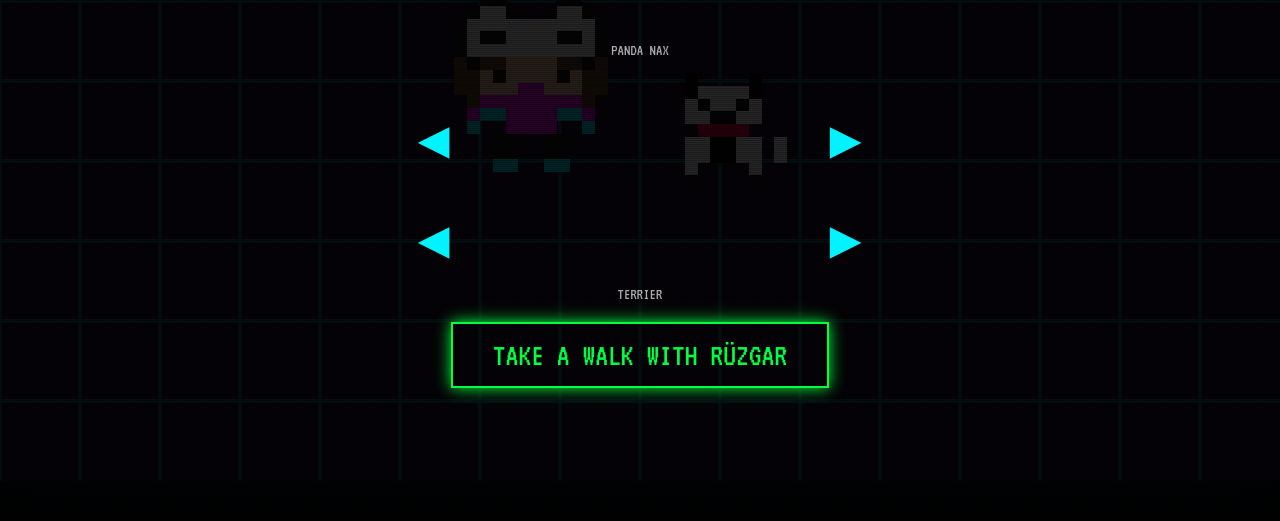
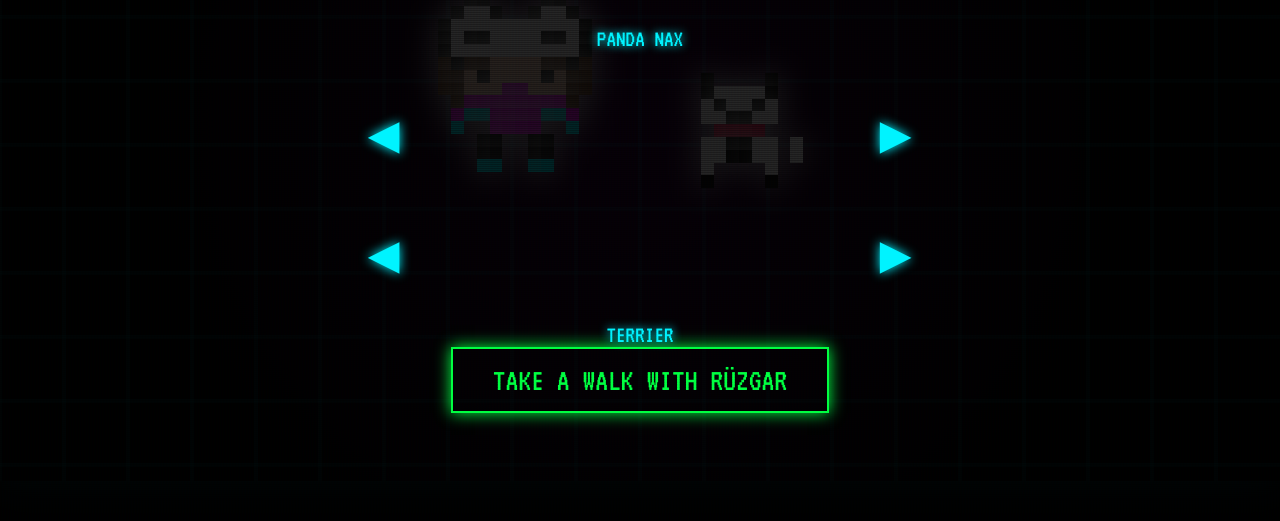
Before and after one commit to batinkurt/nax-life, a plain HTML site: page index.html in a window 1280 px wide. Shown: the part 279-800 px from the top of the page. Drawn offline with Linux system fonts and the light colour scheme.

Commit message:
Update index.html

```diff
--- a/index.html
+++ b/index.html
@@ -36,7 +36,7 @@
         }
 
         canvas {
-            image-rendering: pixelated;
+            image-rendering: pixelated; /* Critical for crisp look */
             box-shadow: 0 0 40px rgba(0, 243, 255, 0.2);
         }
 
@@ -122,14 +122,6 @@
         }
 
         /* Customization UI */
-        .custom-row {
-            display: flex;
-            align-items: center;
-            justify-content: center;
-            margin: 20px 0;
-            width: 100%;
-        }
-
         .arrow-btn {
             background: none;
             border: none;
@@ -138,15 +130,9 @@
             cursor: pointer;
             padding: 0 20px;
             animation: pulse 2s infinite;
+            text-shadow: 0 0 10px var(--neon-blue);
         }
-        .arrow-btn:hover { color: white; transform: scale(1.2); }
-
-        .preview-label {
-            font-size: 1.5rem;
-            color: #fff;
-            width: 150px;
-            text-align: center;
-        }
+        .arrow-btn:hover { color: white; transform: scale(1.2); text-shadow: 0 0 20px white; }
 
         .btn {
             background: transparent;
@@ -221,36 +207,6 @@
         }
         .toast.show { opacity: 1; }
 
-        /* Customization Overlay Area - Invisible div to capture clicks over canvas if needed */
-        #customizeUI {
-            position: absolute;
-            top: 50%;
-            left: 50%;
-            transform: translate(-50%, -50%);
-            width: 600px;
-            height: 300px;
-            display: flex;
-            flex-direction: column;
-            justify-content: space-between;
-            pointer-events: none; /* Let clicks pass through generally */
-        }
-
-        .selector-row {
-            display: flex;
-            justify-content: space-between;
-            align-items: center;
-            pointer-events: auto;
-            width: 100%;
-            padding: 0 50px;
-            box-sizing: border-box;
-        }
-
-        .char-name {
-            font-size: 1.5rem;
-            color: var(--neon-pink);
-            text-shadow: 0 0 5px var(--neon-pink);
-        }
-
         @keyframes glitch-text {
             0% { transform: skew(0deg); }
             20% { transform: skew(-2deg); }
@@ -282,32 +238,25 @@
         </div>
     </div>
 
-    <!-- START / CUSTOMIZE SCREEN -->
     <div id="startScreen" class="screen">
         <h1>NAX.TECH</h1>
         <h2>RUN WITH RÜZGAR</h2>
 
-        <!-- Customization Controls Overlay -->
-        <div style="position: relative; width: 500px; height: 250px; margin-bottom: 20px;">
-            <!-- Nax Selector -->
-            <div style="position: absolute; left: 0; top: 80px; width: 100%; display: flex; justify-content: space-between; align-items: center; z-index: 50;">
+        <div style="position: relative; width: 600px; height: 300px; margin-bottom: 20px;">
+            <div style="position: absolute; left: 0; top: 100px; width: 100%; display: flex; justify-content: space-between; align-items: center; z-index: 50;">
                 <button class="arrow-btn" onclick="changeChar('nax', -1)">◄</button>
-                <div style="width: 100px;"></div> <!-- Spacer for canvas character -->
-                <button class="arrow-btn" onclick="changeChar('nax', 1)">►</button>
+                <div style="width: 100px;"></div> <button class="arrow-btn" onclick="changeChar('nax', 1)">►</button>
             </div>
 
-            <!-- Ruzgar Selector -->
-            <div style="position: absolute; left: 0; top: 180px; width: 100%; display: flex; justify-content: space-between; align-items: center; z-index: 50;">
+            <div style="position: absolute; left: 0; top: 220px; width: 100%; display: flex; justify-content: space-between; align-items: center; z-index: 50;">
                 <button class="arrow-btn" onclick="changeChar('ruzgar', -1)">◄</button>
-                <div style="width: 100px;"></div> <!-- Spacer for canvas character -->
-                <button class="arrow-btn" onclick="changeChar('ruzgar', 1)">►</button>
+                <div style="width: 100px;"></div> <button class="arrow-btn" onclick="changeChar('ruzgar', 1)">►</button>
             </div>
 
-            <!-- Labels -->
-            <div style="position: absolute; top: 10px; width: 100%; display: flex; justify-content: space-around; color: #aaa;">
+            <div style="position: absolute; top: 20px; width: 100%; display: flex; justify-content: space-around; color: var(--neon-blue); font-size: 1.5rem; text-shadow: 0 0 10px var(--neon-blue);">
                 <span id="naxName">PANDA NAX</span>
             </div>
-             <div style="position: absolute; bottom: -20px; width: 100%; display: flex; justify-content: space-around; color: #aaa;">
+             <div style="position: absolute; bottom: -40px; width: 100%; display: flex; justify-content: space-around; color: var(--neon-blue); font-size: 1.5rem; text-shadow: 0 0 10px var(--neon-blue);">
                 <span id="ruzgarName">TERRIER</span>
             </div>
         </div>
@@ -315,13 +264,11 @@
         <button class="btn" onclick="startStory()">Take a walk with Rüzgar</button>
     </div>
 
-    <!-- STORY SCREEN -->
     <div id="storyScreen" class="screen hidden" onclick="skipIntro()">
         <div class="story-text" id="storyText"></div>
         <div class="skip-hint">Tap to Skip</div>
     </div>
 
-    <!-- GAME OVER SCREEN -->
     <div id="gameOverScreen" class="screen hidden">
         <h1 style="color: #ff3333;">SIGNAL LOST</h1>
         <p class="story-text" style="font-size: 1.5rem;">But Rüzgar stayed.</p>
@@ -345,44 +292,42 @@
 <script>
 /**
  * NAX.TECH: RUN WITH RÜZGAR
- * A Single File HTML Game
+ * Updated: Fast & Vibrant
  */
 
 // --- CONFIGURATION ---
 const CANVAS_WIDTH = 800;
 const CANVAS_HEIGHT = 450;
 const GRAVITY = 0.6;
-const JUMP_FORCE = -12;
+const JUMP_FORCE = -13; // Slight boost to jump
 const GROUND_Y = 380;
 const SPRITE_SCALE = 3;
 
-// --- ASSETS: MULTIPLE VARIATIONS ---
+// --- ASSETS ---
 
-// 1. NAX VARIATIONS (Added 'hair' color)
+// 1. NAX VARIATIONS
 const NAX_VARIANTS = [
-    { name: "PANDA NAX", colors: { hat: '#fff', hair: '#6b4226', skin: '#ffccaa', clothes: '#ff00ff', boots: '#00f3ff' } }, // Brown Hair
-    { name: "SAKURA NAX", colors: { hat: '#ffb7c5', hair: '#f4d03f', skin: '#ffe0bd', clothes: '#ff69b4', boots: '#fff' } }, // Blonde Hair
-    { name: "CYBER NAX", colors: { hat: '#333', hair: '#ff0055', skin: '#e0e0e0', clothes: '#00f3ff', boots: '#ffff00' } }  // Neon Pink Hair
+    { name: "PANDA NAX", colors: { hat: '#fff', hair: '#6b4226', skin: '#ffccaa', clothes: '#ff00ff', boots: '#00f3ff' } },
+    { name: "SAKURA NAX", colors: { hat: '#ffb7c5', hair: '#f4d03f', skin: '#ffe0bd', clothes: '#ff69b4', boots: '#fff' } },
+    { name: "CYBER NAX", colors: { hat: '#333', hair: '#ff0055', skin: '#e0e0e0', clothes: '#00f3ff', boots: '#ffff00' } }
 ];
 
-// Base Nax Matrix (Colors swapped dynamically)
-// H=Hat, S=Skin, C=Clothes, B=Boots, E=Eyes/Black Details, A=Hair (Long)
 const NAX_BASE_MATRIX = {
     idle: [
-        ['T','T','E','E','T','T','T','T','E','E','T','T'], // Panda Ears
-        ['T','E','H','H','E','T','T','E','H','H','E','T'], // Hat outline
-        ['E','H','H','H','H','H','H','H','H','H','H','E'], // Hat body
-        ['E','H','E','E','H','H','H','H','E','E','H','E'], // Eyes on hat
+        ['T','T','E','E','T','T','T','T','E','E','T','T'],
+        ['T','E','H','H','E','T','T','E','H','H','E','T'],
         ['E','H','H','H','H','H','H','H','H','H','H','E'],
-        ['A','E','A','A','S','S','S','S','A','A','E','A'], // Face + Hair bangs/sides
-        ['A','A','S','E','S','S','S','S','E','S','A','A'], // Long Hair sides
-        ['A','A','S','S','S','C','C','S','S','S','A','A'], // Long Hair over shoulders
-        ['T','A','C','C','C','C','C','C','C','C','A','T'], // Hair tips
-        ['T','C','B','B','C','C','C','C','B','B','C','T'], // Arms/Hands
+        ['E','H','E','E','H','H','H','H','E','E','H','E'],
+        ['E','H','H','H','H','H','H','H','H','H','H','E'],
+        ['A','E','A','A','S','S','S','S','A','A','E','A'],
+        ['A','A','S','E','S','S','S','S','E','S','A','A'],
+        ['A','A','S','S','S','C','C','S','S','S','A','A'],
+        ['T','A','C','C','C','C','C','C','C','C','A','T'],
+        ['T','C','B','B','C','C','C','C','B','B','C','T'],
         ['T','B','T','T','C','C','C','C','T','T','B','T'],
-        ['T','T','T','E','E','T','T','E','E','T','T','T'], // Legs
         ['T','T','T','E','E','T','T','E','E','T','T','T'],
-        ['T','T','T','B','B','T','T','B','B','T','T','T']  // Boots
+        ['T','T','T','E','E','T','T','E','E','T','T','T'],
+        ['T','T','T','B','B','T','T','B','B','T','T','T']
     ],
     run: [
         ['T','T','E','E','T','T','T','T','E','E','T','T'],
@@ -390,13 +335,13 @@ const NAX_BASE_MATRIX = {
         ['E','H','H','H','H','H','H','H','H','H','H','E'],
         ['E','H','E','E','H','H','H','H','E','E','H','E'],
         ['E','H','H','H','H','H','H','H','H','H','H','E'],
-        ['A','E','A','A','S','S','S','S','A','A','E','A'], // Hair moving
-        ['A','T','S','E','S','S','S','S','E','S','T','A'], // Hair bouncing out
+        ['A','E','A','A','S','S','S','S','A','A','E','A'],
+        ['A','T','S','E','S','S','S','S','E','S','T','A'],
         ['A','A','S','S','S','C','C','S','S','S','A','A'],
-        ['A','A','C','C','C','C','C','C','C','C','A','A'], // Hair flowing back
-        ['T','T','B','B','C','C','C','C','B','B','T','T'], // Arms
+        ['A','A','C','C','C','C','C','C','C','C','A','A'],
+        ['T','T','B','B','C','C','C','C','B','B','T','T'],
         ['T','B','T','T','C','C','C','C','T','T','B','T'],
-        ['T','T','T','E','E','T','T','T','T','T','T','T'], // Legs
+        ['T','T','T','E','E','T','T','T','T','T','T','T'],
         ['T','T','T','E','E','T','T','E','E','T','T','T'],
         ['T','T','B','B','T','T','T','B','B','T','T','T']
     ],
@@ -409,9 +354,9 @@ const NAX_BASE_MATRIX = {
         ['E','H','H','H','H','H','H','H','H','H','H','E'],
         ['E','H','E','E','H','H','H','H','E','E','H','E'],
         ['E','H','H','H','H','H','H','H','H','H','H','E'],
-        ['A','E','A','A','S','S','S','S','A','A','E','A'], // Hair low
-        ['A','A','C','C','C','C','C','C','C','C','A','A'], // Hair covering shoulders
-        ['T','C','B','B','C','C','C','C','B','B','C','T'], // Arms out
+        ['A','E','A','A','S','S','S','S','A','A','E','A'],
+        ['A','A','C','C','C','C','C','C','C','C','A','A'],
+        ['T','C','B','B','C','C','C','C','B','B','C','T'],
         ['T','T','T','B','B','T','T','B','B','T','T','T'],
         ['T','T','T','B','B','T','T','B','B','T','T','T'],
         ['T','B','B','T','T','T','T','T','T','B','B','T']
@@ -420,13 +365,11 @@ const NAX_BASE_MATRIX = {
 
 // 2. RUZGAR VARIATIONS
 const RUZGAR_VARIANTS = [
-    { name: "TERRIER", colors: { base: '#fff', spot: '#000' } }, // White w/ Black Spots
-    { name: "COCOA", colors: { base: '#d2b48c', spot: '#8b4513' } }, // Tan w/ Brown Spots
-    { name: "MOON", colors: { base: '#eee', spot: '#aaa' } } // Grey/White
+    { name: "TERRIER", colors: { base: '#fff', spot: '#000' } },
+    { name: "COCOA", colors: { base: '#d2b48c', spot: '#8b4513' } },
+    { name: "MOON", colors: { base: '#eee', spot: '#aaa' } }
 ];
 
-// Base Ruzgar Matrix
-// B=Base Coat, S=Spot Color, E=Eyes/Nose (Black), R=Collar
 const RUZGAR_BASE_MATRIX = {
     idle: [
         ['T','S','T','T','T','T','S','T','T','T'],
@@ -542,9 +485,10 @@ const ctx = canvas.getContext('2d');
 let frames = 0;
 let animationId;
 let isRunning = false;
-let gameSpeed = 5.0;
+let gameSpeed = 8.5; // START FAST
 let score = 0;
 let hearts = 3;
+let invulnerabilityTimer = 0; // Fixes double damage
 
 // Selection State
 let currentNaxIndex = 0;
@@ -568,7 +512,7 @@ function resize() {
     canvas.height = CANVAS_HEIGHT;
     canvas.style.width = (CANVAS_WIDTH * scale) + 'px';
     canvas.style.height = (CANVAS_HEIGHT * scale) + 'px';
-    ctx.imageSmoothingEnabled = false;
+    ctx.imageSmoothingEnabled = false; // VITAL FOR CRISP PIXELS
 }
 window.addEventListener('resize', resize);
 resize();
@@ -660,7 +604,6 @@ class Entity {
         this.frameTimer = 0;
         this.crouching = false;
 
-        // Use base idle for size
         let baseMatrix = (type === 'nax') ? NAX_BASE_MATRIX.idle : RUZGAR_BASE_MATRIX.idle;
         this.baseH = baseMatrix.length * SPRITE_SCALE;
         this.w = baseMatrix[0].length * SPRITE_SCALE;
@@ -688,12 +631,14 @@ class Entity {
     }
 
     draw(ctx, isMoving) {
+        // Blink if invulnerable
+        if (invulnerabilityTimer > 0 && Math.floor(frames / 5) % 2 === 0) return;
+
         if (this.type === 'nax') {
             let variant = NAX_VARIANTS[currentNaxIndex];
             let frame = (this.crouching) ? NAX_BASE_MATRIX.crouch :
-                        ((isMoving && Math.floor(this.frameTimer / 10) % 2 === 0) ? NAX_BASE_MATRIX.run : NAX_BASE_MATRIX.idle);
+                        ((isMoving && Math.floor(this.frameTimer / 8) % 2 === 0) ? NAX_BASE_MATRIX.run : NAX_BASE_MATRIX.idle);
 
-            // Adjust Y for crouch sprite empty space
             let drawY = this.y;
             if(this.crouching) drawY = GROUND_Y - (frame.length * SPRITE_SCALE);
 
@@ -701,7 +646,7 @@ class Entity {
 
         } else {
             let variant = RUZGAR_VARIANTS[currentRuzgarIndex];
-            let frame = (isMoving && Math.floor(this.frameTimer / 10) % 2 === 0) ? RUZGAR_BASE_MATRIX.run : RUZGAR_BASE_MATRIX.idle;
+            let frame = (isMoving && Math.floor(this.frameTimer / 8) % 2 === 0) ? RUZGAR_BASE_MATRIX.run : RUZGAR_BASE_MATRIX.idle;
             drawRuzgarSprite(ctx, frame, this.x, this.y, SPRITE_SCALE, variant);
         }
     }
@@ -784,7 +729,10 @@ function initGame() {
     player = new Entity(50, GROUND_Y, 'nax');
     ruzgar = new Entity(150, GROUND_Y, 'ruzgar');
     obstacles = []; items = []; particles = [];
-    score = 0; hearts = 3; gameSpeed = 5.0; frames = 0;
+    score = 0; hearts = 3;
+    gameSpeed = 8.5; // Starts faster
+    frames = 0;
+    invulnerabilityTimer = 0;
     stats = { headphones: 0, food: 0, pills: 0 };
     initBackground();
     updateHUD();
@@ -801,7 +749,7 @@ function drawHUD(ctx) {
     const scale = 4; const startX = 20; const startY = 20; const gap = 30;
     for (let i = 0; i < hearts; i++) {
         let hX = startX + (i * gap);
-        drawGeneralSprite(ctx, HEART_SPRITE, hX, startY, scale); // Reusing general drawer
+        drawGeneralSprite(ctx, HEART_SPRITE, hX, startY, scale);
     }
 }
 
@@ -819,27 +767,39 @@ function spawnLogic() {
     if (spawnTimer <= 0) {
         if (Math.random() > 0.4) obstacles.push(new Obstacle());
         else items.push(new Item());
-        let diff = Math.floor(score / 500); let base = 90 - (diff * 5); if (base < 40) base = 40;
-        spawnTimer = base + Math.random() * 30;
+        // Reduce gap as speed increases, but safely
+        let diff = Math.floor(score / 500);
+        let base = 70 - (diff * 5); // Spawns happen faster
+        if (base < 35) base = 35;
+        spawnTimer = base + Math.random() * 20;
     }
 }
 
 function checkCollisions() {
-    // Shared collision logic
+    // If invulnerable, skip damage checks
+    if (invulnerabilityTimer > 0) {
+        invulnerabilityTimer--;
+        return; // Skip hit logic
+    }
+
     let hit = false;
     obstacles.forEach(obs => {
         if(!obs.markedForDeletion) {
-            // Check Ruzgar
             if(ruzgar.x < obs.x+obs.w-10 && ruzgar.x+ruzgar.w > obs.x+10 && ruzgar.y < obs.y+obs.h && ruzgar.y+ruzgar.h > obs.y) {
                 hit = true; createParticles(ruzgar.x, ruzgar.y, '#ff0000');
             }
-            // Check Nax
             if(!hit && player.x < obs.x+obs.w-10 && player.x+player.w > obs.x+10 && player.y < obs.y+obs.h && player.y+player.h > obs.y) {
                 hit = true; createParticles(player.x, player.y, '#ff0000');
             }
             if(hit) {
-                Audio.hit(); hearts--; damageShake = 15; obs.markedForDeletion = true;
-                Audio.bark(); ruzgar.dy = -5; if(hearts <= 0) gameOver();
+                Audio.hit();
+                hearts--;
+                invulnerabilityTimer = 60; // 1 Second Invulnerability (60 frames)
+                damageShake = 15;
+                // Don't delete obstacle immediately, just pass through it now
+                Audio.bark();
+                ruzgar.dy = -5;
+                if(hearts <= 0) gameOver();
             }
         }
     });
@@ -864,36 +824,54 @@ function createParticles(x, y, color) { for(let i=0; i<8; i++) particles.push(ne
 function customizationLoop() {
     if (!isCustomizing) return;
 
-    // Brighter Background for vibrancy
-    ctx.fillStyle = '#1a0d26'; // Deep purple from game background
+    // Ensure crisp pixels
+    ctx.imageSmoothingEnabled = false;
+
+    // 1. Dark Background
+    ctx.fillStyle = '#111';
     ctx.fillRect(0, 0, CANVAS_WIDTH, CANVAS_HEIGHT);
 
-    // Draw Brighter Grid Background
-    ctx.strokeStyle = '#00f3ff'; // Neon blue grid
-    ctx.globalAlpha = 0.3;
-    ctx.lineWidth = 2;
+    // 2. Spotlight Effect (Radial Gradient)
+    let cx = CANVAS_WIDTH / 2;
+    let cy = CANVAS_HEIGHT / 2;
+    let grad = ctx.createRadialGradient(cx, cy, 20, cx, cy, 300);
+    grad.addColorStop(0, '#2a0033'); // Bright purple center
+    grad.addColorStop(1, '#000000'); // Dark edge
+    ctx.fillStyle = grad;
+    ctx.fillRect(0, 0, CANVAS_WIDTH, CANVAS_HEIGHT);
+
+    // 3. Draw Grid
+    ctx.strokeStyle = '#00f3ff';
+    ctx.globalAlpha = 0.2;
+    ctx.lineWidth = 1;
     ctx.beginPath();
-    for(let i=0; i<CANVAS_WIDTH; i+=50) { ctx.moveTo(i,0); ctx.lineTo(i,CANVAS_HEIGHT); }
-    for(let i=0; i<CANVAS_HEIGHT; i+=50) { ctx.moveTo(0,i); ctx.lineTo(CANVAS_WIDTH,i); }
+    for(let i=0; i<CANVAS_WIDTH; i+=40) { ctx.moveTo(i,0); ctx.lineTo(i,CANVAS_HEIGHT); }
+    for(let i=0; i<CANVAS_HEIGHT; i+=40) { ctx.moveTo(0,i); ctx.lineTo(CANVAS_WIDTH,i); }
     ctx.stroke();
     ctx.globalAlpha = 1.0;
 
-    // Draw Large Characters in Center
-    // Scale 6 for preview
+    // 4. Draw Characters (Scale 8 for Visibility)
     const PREVIEW_SCALE = 8;
+
+    // Add Glow Effect for Vibrancy
+    ctx.save();
+    ctx.shadowBlur = 20;
+    ctx.shadowColor = "white"; // White glow makes colors pop
 
     // Draw Nax
     let naxVar = NAX_VARIANTS[currentNaxIndex];
     let naxW = NAX_BASE_MATRIX.idle[0].length * PREVIEW_SCALE;
-    let naxX = (CANVAS_WIDTH / 2) - naxW - 20;
+    let naxX = (CANVAS_WIDTH / 2) - naxW - 30;
     let naxY = (CANVAS_HEIGHT / 2) - 80;
     drawNaxSprite(ctx, NAX_BASE_MATRIX.idle, naxX, naxY, PREVIEW_SCALE, naxVar);
 
     // Draw Ruzgar
     let ruzVar = RUZGAR_VARIANTS[currentRuzgarIndex];
-    let ruzX = (CANVAS_WIDTH / 2) + 20;
-    let ruzY = (CANVAS_HEIGHT / 2) - 30; // Dog is shorter, adjust Y
+    let ruzX = (CANVAS_WIDTH / 2) + 30;
+    let ruzY = (CANVAS_HEIGHT / 2) - 30;
     drawRuzgarSprite(ctx, RUZGAR_BASE_MATRIX.idle, ruzX, ruzY, PREVIEW_SCALE, ruzVar);
+
+    ctx.restore(); // Remove glow for next frame
 
     requestAnimationFrame(customizationLoop);
 }
@@ -949,7 +927,8 @@ function gameLoop() {
 
     drawHUD(ctx);
 
-    if (gameSpeed < 12) gameSpeed += 0.0005;
+    // Speed Cap
+    if (gameSpeed < 15) gameSpeed += 0.0008;
     score += (gameSpeed / 10);
     updateHUD();
     spawnLogic();
```
